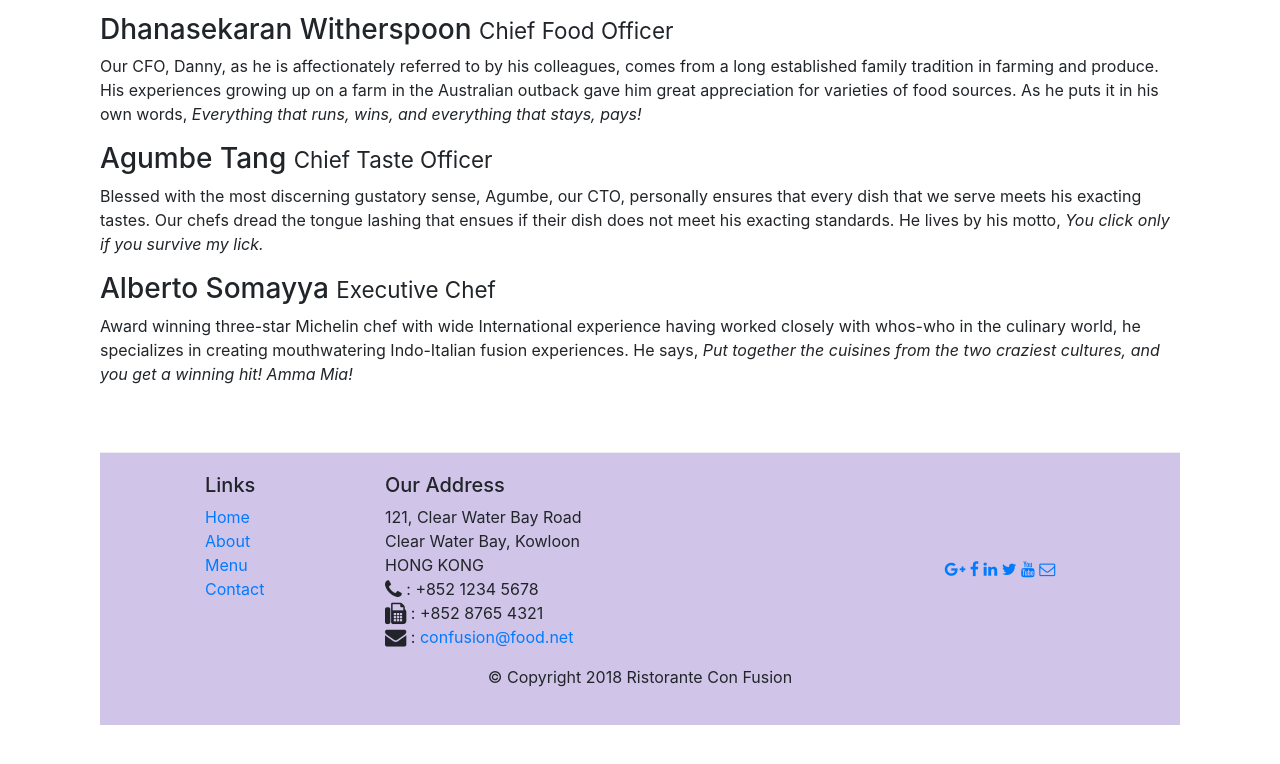
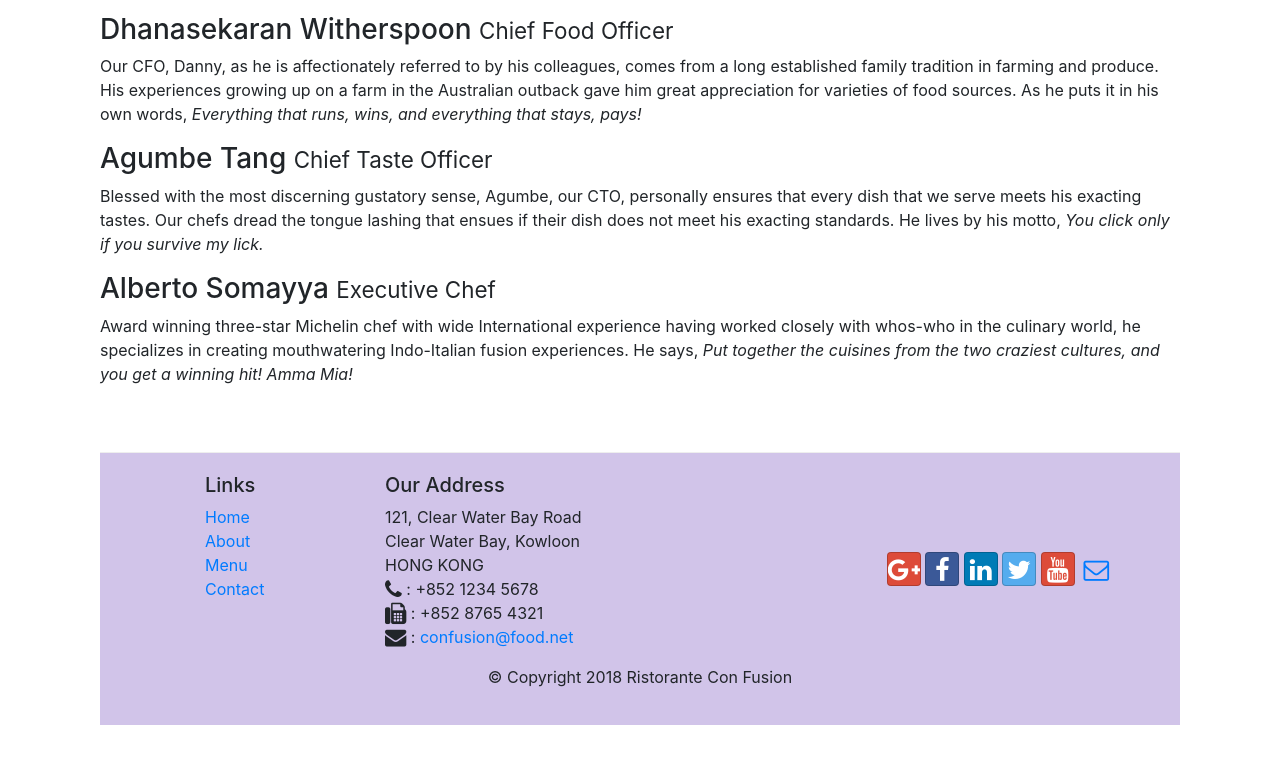
Before and after one commit to christinemagdy/Food-Circle-Restaurant, a website: page aboutus.html in a window 1280 px wide. Shown: the part 1540-2304 px from the top of the page. Drawn offline with nearby package versions, Linux system fonts and the light colour scheme.

Commit message:
Icon Fontss

```diff
--- a/aboutus.html
+++ b/aboutus.html
@@ -163,14 +163,14 @@
 		           </address>
                 </div>
                 <div class="col-12 col-sm-4 align-self-center">
-                        <div class="text-center">
-                                <a href="http://google.com/+"><i class="fa fa-google-plus"></i></a>
-                                <a href="http://www.facebook.com/profile.php?id="><i class="fa fa-facebook"></i></a>
-                                <a href="http://www.linkedin.com/in/"><i class="fa fa-linkedin"></i></a>
-                                <a href="http://twitter.com/"><i class="fa fa-twitter"></i></a>
-                                <a href="http://youtube.com/"><i class="fa fa-youtube"></i></a>
-                                <a href="mailto:"><i class="fa fa-envelope-o"></i></a>
-                            </div>
+                    <div class="text-center">
+                        <a class="btn btn-social-icon btn-google" href="http://google.com/+"><i class="fa fa-google-plus"></i></a>
+                        <a class="btn btn-social-icon btn-facebook" href="http://www.facebook.com/profile.php?id="><i class="fa fa-facebook"></i></a>
+                        <a class="btn btn-social-icon btn-linkedin" href="http://www.linkedin.com/in/"><i class="fa fa-linkedin"></i></a>
+                        <a class="btn btn-social-icon btn-twitter" href="http://twitter.com/"><i class="fa fa-twitter"></i></a>
+                        <a class="btn btn-social-icon btn-google" href="http://youtube.com/"><i class="fa fa-youtube"></i></a>
+                        <a class="btn btn-social-icon" href="mailto:"><i class="fa fa-envelope-o"></i></a>
+                    </div>
                 </div>
            </div>
            <div class="row justify-content-center">
```
Also changed, not shown: index.html (+6 -6 lines).
